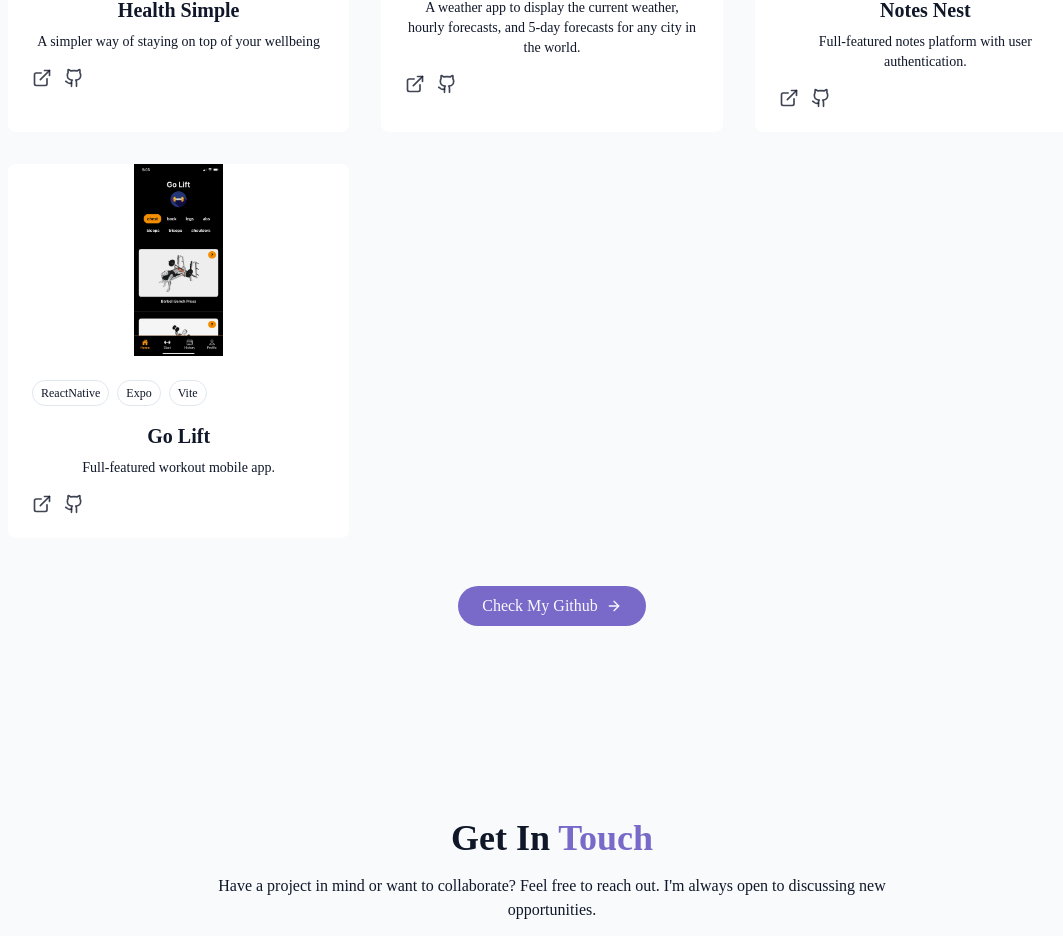
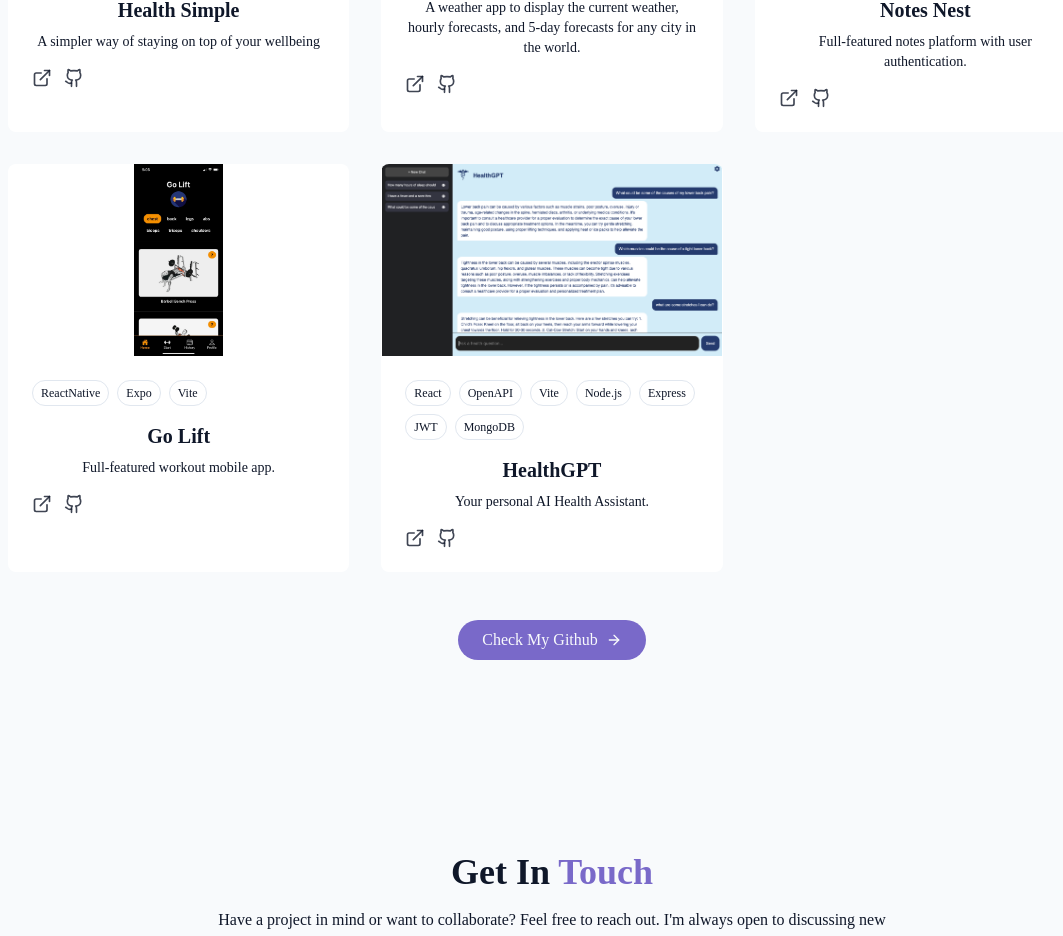
Before and after one commit to FabioKallina/FabioKallina.github.io, a React (Vite) app: page / in a window 1280 px wide. Shown: the part 3154-4090 px from the top of the page, without its empty margins (88-1151 px from the left). Built offline with nearby package versions, Linux system fonts and the light colour scheme.

Commit message:
Added new project

```diff
--- a/src/components/Projects.jsx
+++ b/src/components/Projects.jsx
@@ -36,6 +36,14 @@ const projects = [
     image: "/projects/project4.jpeg",
     tags: ["ReactNative", "Expo", "Vite"],
     githubUrl: "https://github.com/FabioKallina/goLift-ReactNative",
+  },
+  {
+    id: 5,
+    title: "HealthGPT",
+    description: "Your personal AI Health Assistant.",
+    image: "/projects/project5.png",
+    tags: ["React", "OpenAPI", "Vite", "Node.js", "Express", "JWT", "MongoDB"],
+    githubUrl: "https://github.com/FabioKallina/HealthGPT",
   },
 ];
 
```
Also changed, not shown: public/projects/project5.png (added).
